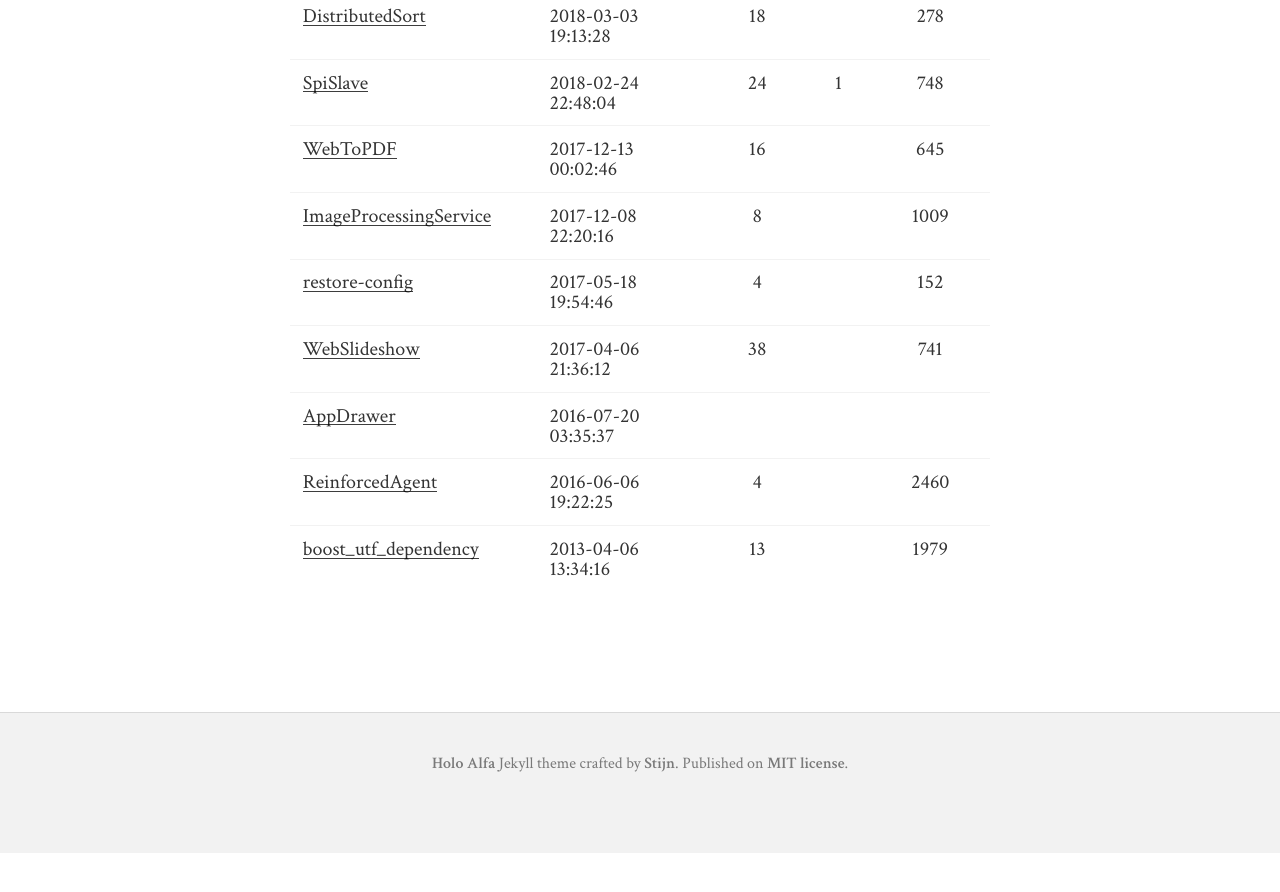
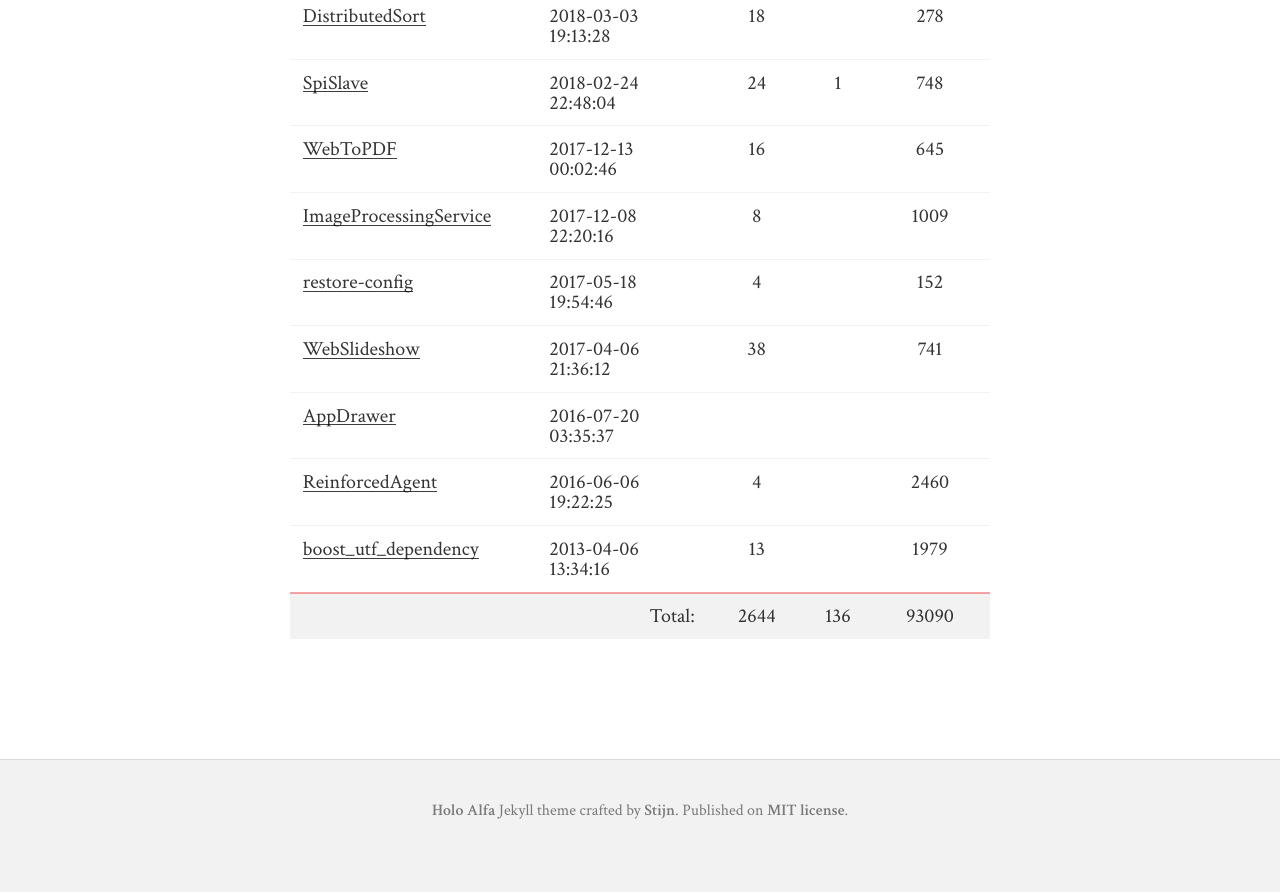
Before and after one commit to anetczuk/anetczuk.github.io, a Jekyll site: the page built from docs/repositories.md, in a window 1280 px wide and 900 px high, scrolled down 11002 px. Shown: the top 892 px of the window. Built offline with Jekyll 4.4.1, drawn with Linux system fonts in a browser that asks for light colours; nearby versions of some CDN libraries; our own code applies the rules of GitHub Pages for plain Markdown files; before the commit the page ends 11855 px from its top, so only the background shows below that.

Commit message:
Fix table formatting

```diff
--- a/docs/repositories.md
+++ b/docs/repositories.md
@@ -301,13 +301,14 @@
 <script src="/js/sorttable.js"></script>
 <a name="repos_table"></a>
 <table class="sortable">
-<tr>
+<thead> <tr>
     <th>Repository</th>
     <th>Last commit</th>
     <th style="text-align:center">Commits</th>
     <th style="text-align:center">Stars</th>
     <th style="text-align:center">Lines of code</th>
-</tr>
+</tr> </thead>
+<tbody>
 <tr>
         <td><a href="https://github.com/anetczuk/anetczuk.github.io">anetczuk.github.io</a></td>
         <td>2021-11-11 23:22:37</td> <td style="text-align:center">19</td>
@@ -500,4 +501,11 @@
         <td style="text-align:center"></td>
         <td style="text-align:center">1979</td>
 </tr>
-</table>
+
+</tbody>
+<tfoot> <tr>
+      <th id="total" colspan="2" style="text-align:right">Total:</th>
+      <th style="text-align:center">2644</th>
+      <th style="text-align:center">136</th>
+      <th style="text-align:center">93090</th>
+</tr> </tfoot></table>
```
Also changed, not shown: other parts of docs/repositories.md (+1 -1 lines), 1 other file.
